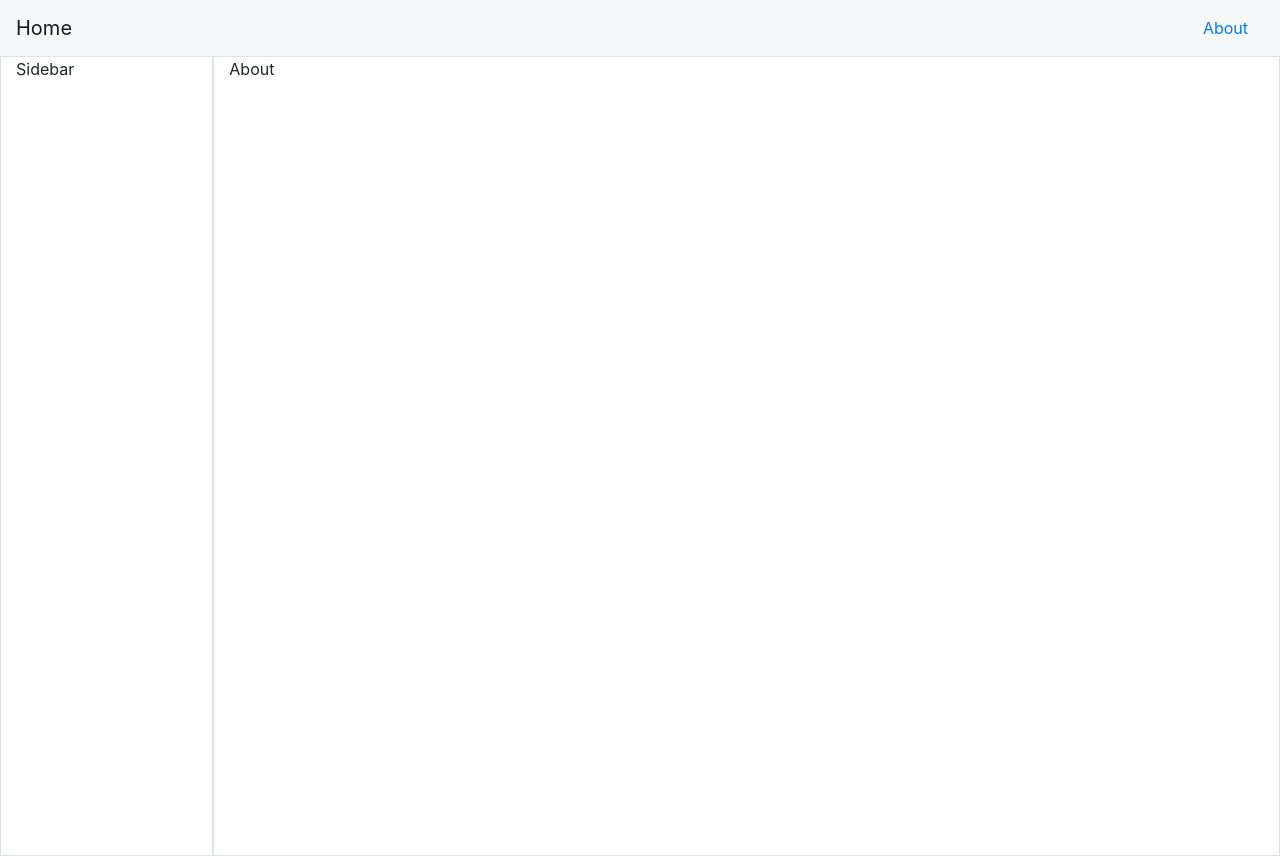
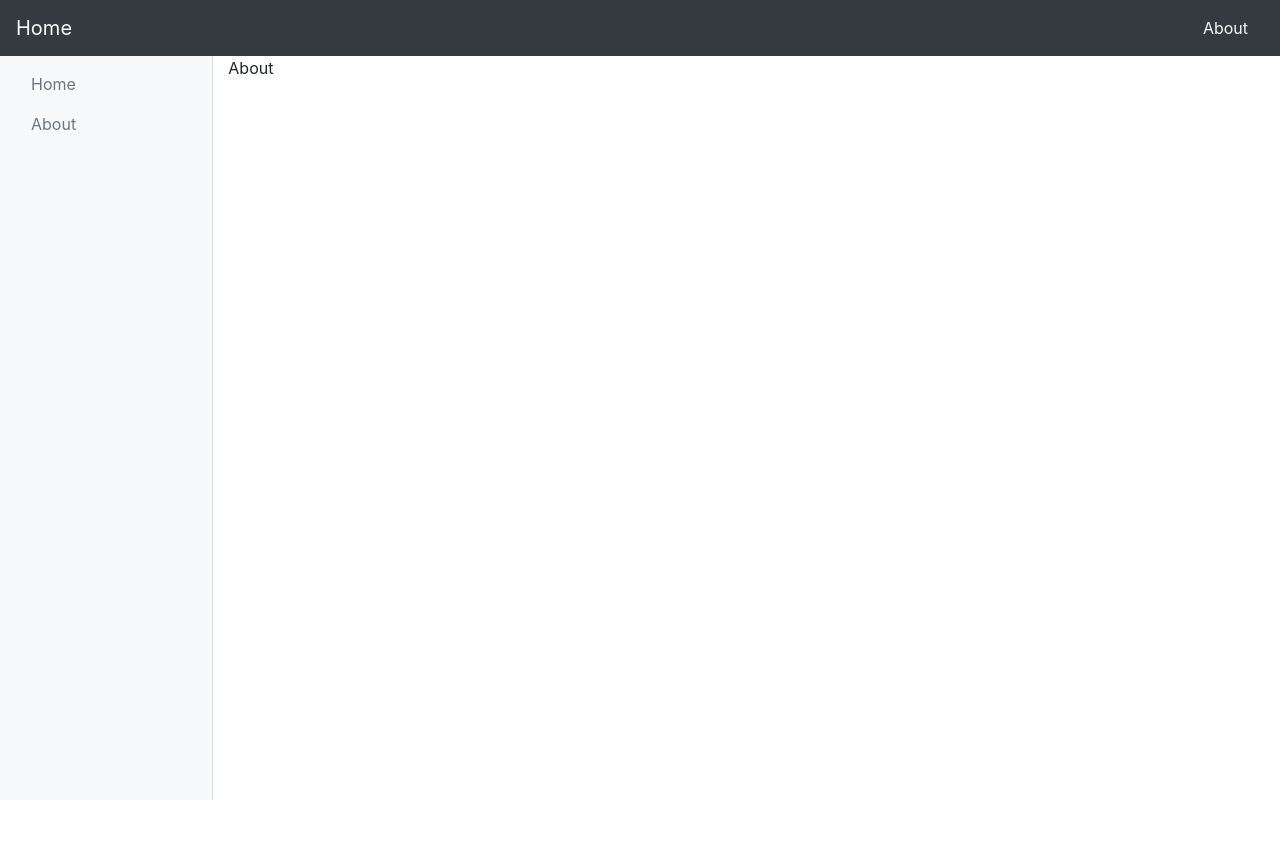
Before and after one commit to darragh3277/react_panel, a React (Create React App) app: page /about in a window 1280 px wide. After the commit the page ends 800 px from the top, so only its background shows below. Built offline with nearby package versions, Linux system fonts and the light colour scheme.

Commit message:
fix sidebar height, DRY sidebar links

```diff
--- a/src/App.js
+++ b/src/App.js
@@ -17,16 +17,14 @@ class App extends React.Component {
         <Router>
           <Navbar />
           <Switch>
-            <div className="container-fluid h-100">
-              <div className="row h-100">
-                <div className="col-md-3 col-lg-2 border">
-                  <Sidebar />
-                </div>
-                <div className="col-md-9 col-lg-10 border">
+            <div className="container-fluid">
+              <div className="row">
+                <Sidebar />
+                <main className="col-md-9 col-lg-10">
                   {routes.map((route,i)=>
                     <Route key={i} path={route.path} component={route.component} exact></Route>
                   )}
-                </div>
+                </main>
               </div>
             </div>
           </Switch>
--- a/src/components/navbar/Navbar.js
+++ b/src/components/navbar/Navbar.js
@@ -6,9 +6,9 @@ import {
 class Navbar extends React.Component {
     render(){
         return (
-            <nav className="navbar navbar-light bg-light">
-                <Link className="navbar-brand" to="/">Home</Link>
-                <Link className="nav-link" to="/about">About</Link>
+            <nav className="navbar navbar-light bg-dark sticky-top">
+                <Link className="navbar-brand text-light" to="/">Home</Link>
+                <Link className="nav-link text-light" to="/about">About</Link>
             </nav>
         );
     }
--- /dev/null
+++ b/src/components/sidebar/Sidebar.css
@@ -0,0 +1,13 @@
+.sidebar {
+    box-shadow: inset -1px 0 0 rgba(0, 0, 0, .1);
+}
+
+.sidebar-sticky {
+    position: -webkit-sticky;
+    position: sticky;
+    top: 56px;
+    height: calc(100vh - 56px);
+    padding-top: .5rem;
+    overflow-x: hidden;
+    overflow-y: auto;
+}
--- a/src/components/sidebar/Sidebar.js
+++ b/src/components/sidebar/Sidebar.js
@@ -1,9 +1,32 @@
 import React from 'react';
+import { Link } from "react-router-dom";
+import './Sidebar.css'
+
+const sidebarLinks = [
+    {
+        label: "Home",
+        path: "/"
+    },
+    {
+        label: "About",
+        path: "/about"
+    },
+]
 
 class Sidebar extends React.Component {
     render () {
         return (
-            <div>Sidebar</div>
+            <nav className="col-md-3 col-lg-2 bg-light sidebar">
+                <div className="sidebar-sticky">
+                    <ul className="nav flex-column">
+                        {sidebarLinks.map((link,i)=>
+                            <li className="nav-item">
+                                <Link key={i} className="nav-link text-secondary" to={link.path}>{link.label}</Link>
+                            </li>
+                        )}
+                    </ul>
+                </div>
+            </nav>
         );
     }
   }
```
